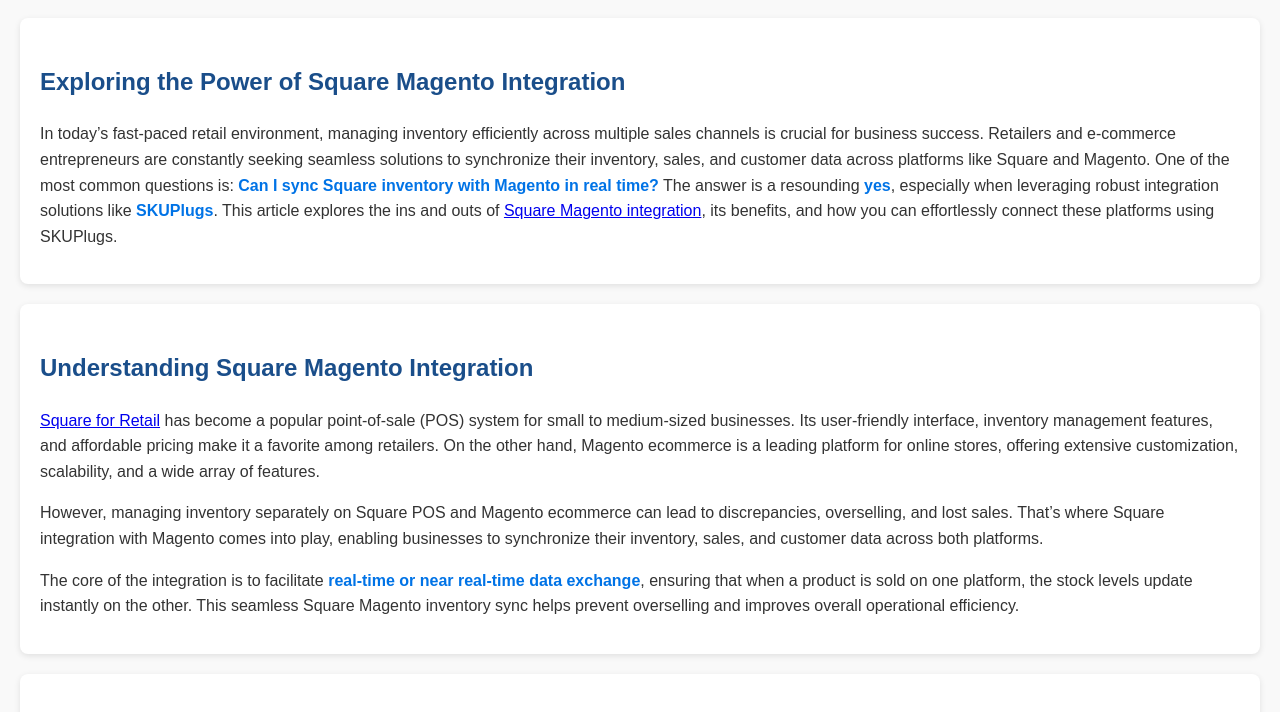
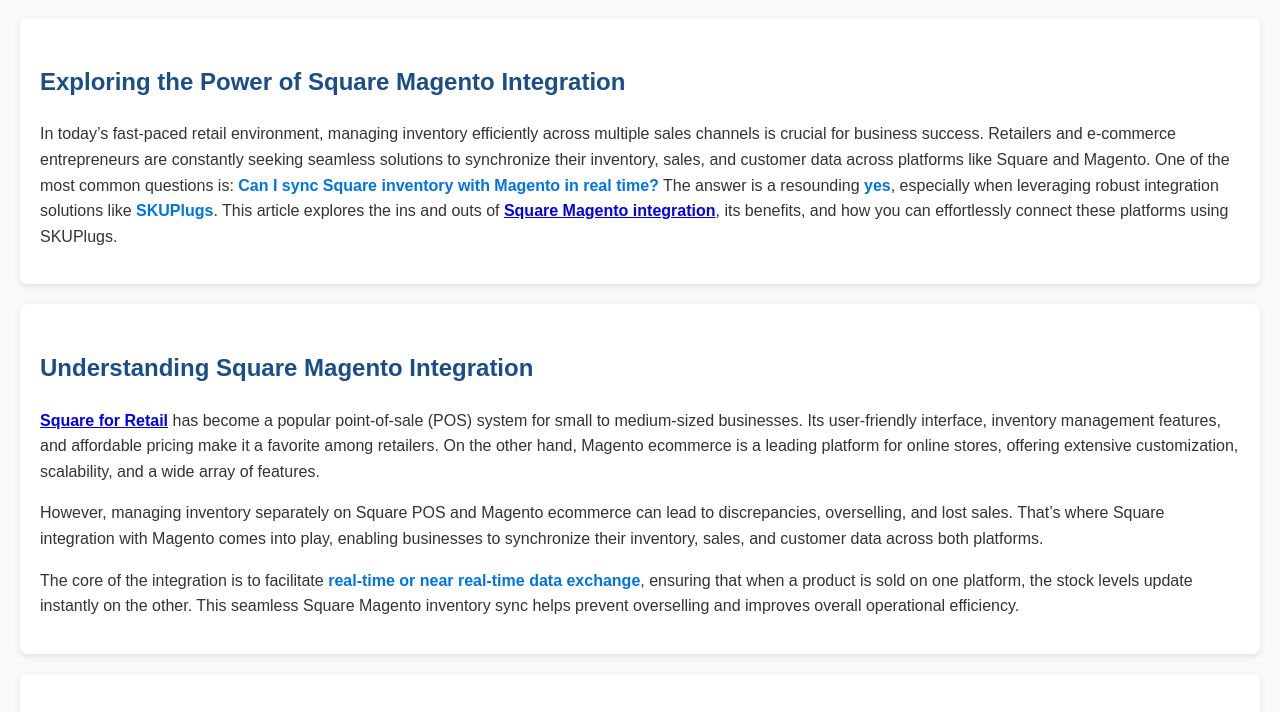
Before and after one commit to skuplugs05/square-magento-integration, a plain HTML site: page index.html in a window 1280 px wide. Shown: the part 88-800 px from the top of the page. Drawn offline with Linux system fonts and the light colour scheme.

Commit message:
Update index.html

```diff
--- a/index.html
+++ b/index.html
@@ -62,14 +62,14 @@
       Retailers and e-commerce entrepreneurs are constantly seeking seamless solutions to synchronize their inventory, sales, and customer data across platforms like Square and Magento.
       One of the most common questions is: <span class="highlight">Can I sync Square inventory with Magento in real time?</span>
       The answer is a resounding <span class="highlight">yes</span>, especially when leveraging robust integration solutions like <span class="highlight">SKUPlugs</span>.
-      This article explores the ins and outs of <a href="https://skuplugs.com/square-magento-integration/">Square Magento integration</a>, its benefits, and how you can effortlessly connect these platforms using SKUPlugs.
+      This article explores the ins and outs of <a href="https://skuplugs.com/square-magento-integration/"><b>Square Magento integration</b></a>, its benefits, and how you can effortlessly connect these platforms using SKUPlugs.
     </p>
   </div>
 
   <div class="section">
     <h2>Understanding Square Magento Integration</h2>
     <p>
-      <a href="https://skuplugs.com/square-integration/">Square for Retail</a> has become a popular point-of-sale (POS) system for small to medium-sized businesses.
+      <a href="https://skuplugs.com/square-integration/"><b>Square for Retail</b></a> has become a popular point-of-sale (POS) system for small to medium-sized businesses.
       Its user-friendly interface, inventory management features, and affordable pricing make it a favorite among retailers.
       On the other hand, Magento ecommerce is a leading platform for online stores, offering extensive customization, scalability, and a wide array of features.
     </p>
@@ -175,7 +175,7 @@
 
   <div class="section">
     <h2>Why Choose SKUPlugs for Your Square Magento Integration?</h2>
-    <p>While there are many <a href="https://skuplugs.com/magento-integration/">magento integration solutions</a> on the market, SKUPlugs stands out because of its:</p>
+    <p>While there are many <a href="https://skuplugs.com/magento-integration/"><b>magento integration solutions</b></a> on the market, SKUPlugs stands out because of its:</p>
     <ul>
       <li><strong>User-Friendly Interface:</strong> No coding needed.</li>
       <li><strong>Cost-Effective Plans:</strong> Affordable options for small and medium-sized businesses.</li>
```
